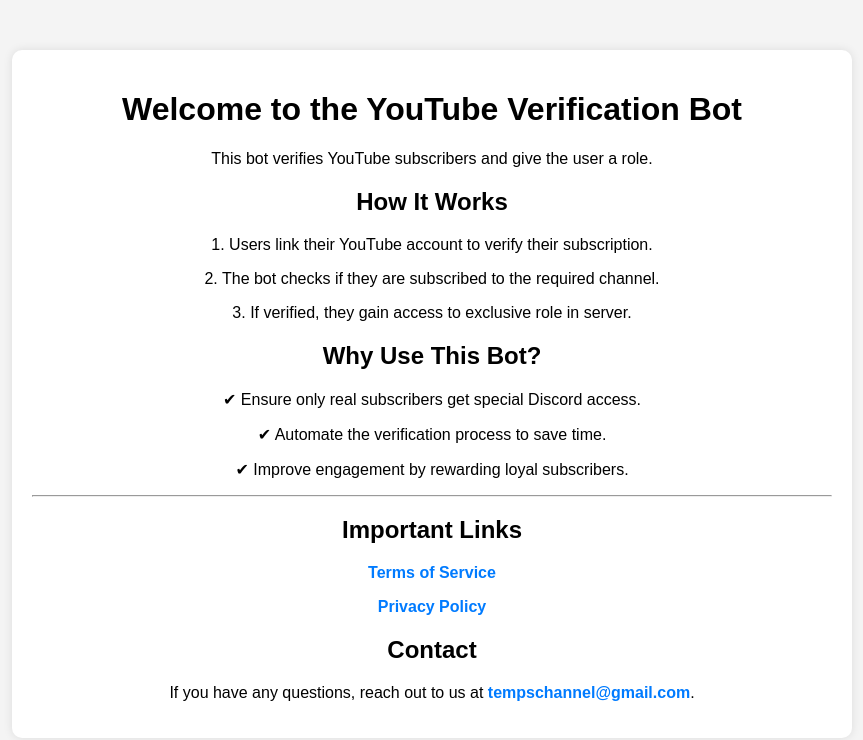
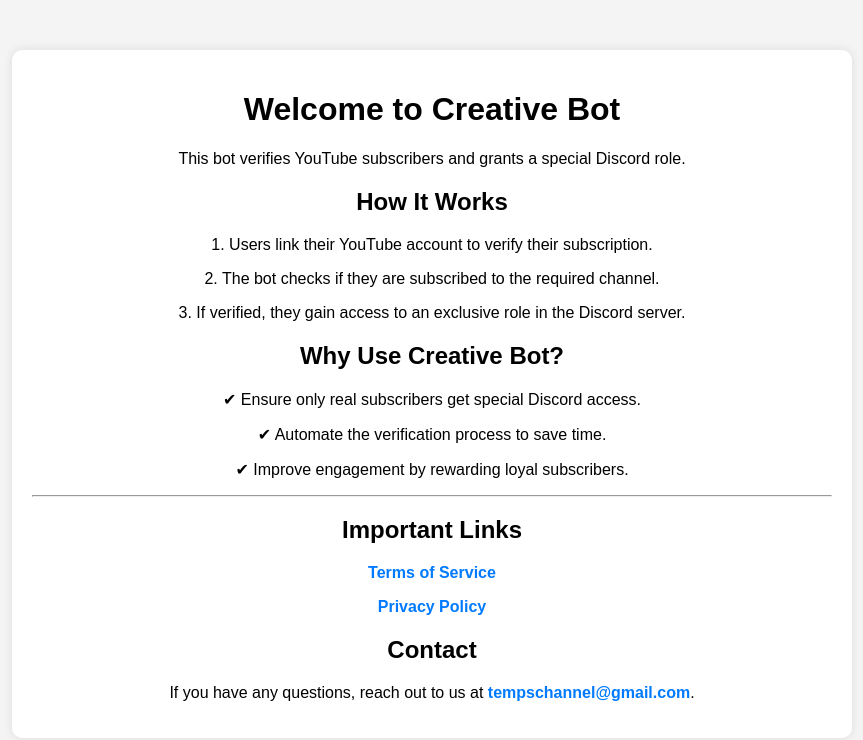
Before and after one commit to errtypenull/SubVerifyBot, a plain HTML site: page docs/index.html in a window 1280 px wide. Shown: the whole page, without its empty margins (208-1071 px from the left). Drawn offline with Linux system fonts and the light colour scheme.

Commit message:
Update index.html

```diff
--- a/docs/index.html
+++ b/docs/index.html
@@ -3,9 +3,9 @@
 <head>
     <meta charset="UTF-8">
     <meta name="viewport" content="width=device-width, initial-scale=1.0">
-    <meta name="description" content="YouTube Subscription Verification Discord Bot.">
+    <meta name="description" content="Creative Bot">
     <meta name="google-site-verification" content="QM1q4ORmNTBaRUUrPBetx4AUY2XTZpQv78VAKkW732U">
-    <title>YouTube Verification Bot</title>
+    <title>Creative Bot</title>
     <style>
         body {
             font-family: Arial, sans-serif;
@@ -34,15 +34,15 @@
 </head>
 <body>
     <div class="container">
-        <h1>Welcome to the YouTube Verification Bot</h1>
-        <p>This bot verifies YouTube subscribers and give the user a role.</p>
+        <h1>Welcome to Creative Bot</h1>
+        <p>This bot verifies YouTube subscribers and grants a special Discord role.</p>
 
         <h2>How It Works</h2>
         <p>1. Users link their YouTube account to verify their subscription.</p>
         <p>2. The bot checks if they are subscribed to the required channel.</p>
-        <p>3. If verified, they gain access to exclusive role in server.</p>
+        <p>3. If verified, they gain access to an exclusive role in the Discord server.</p>
 
-        <h2>Why Use This Bot?</h2>
+        <h2>Why Use Creative Bot?</h2>
         <p>✔ Ensure only real subscribers get special Discord access.</p>
         <p>✔ Automate the verification process to save time.</p>
         <p>✔ Improve engagement by rewarding loyal subscribers.</p>
```
